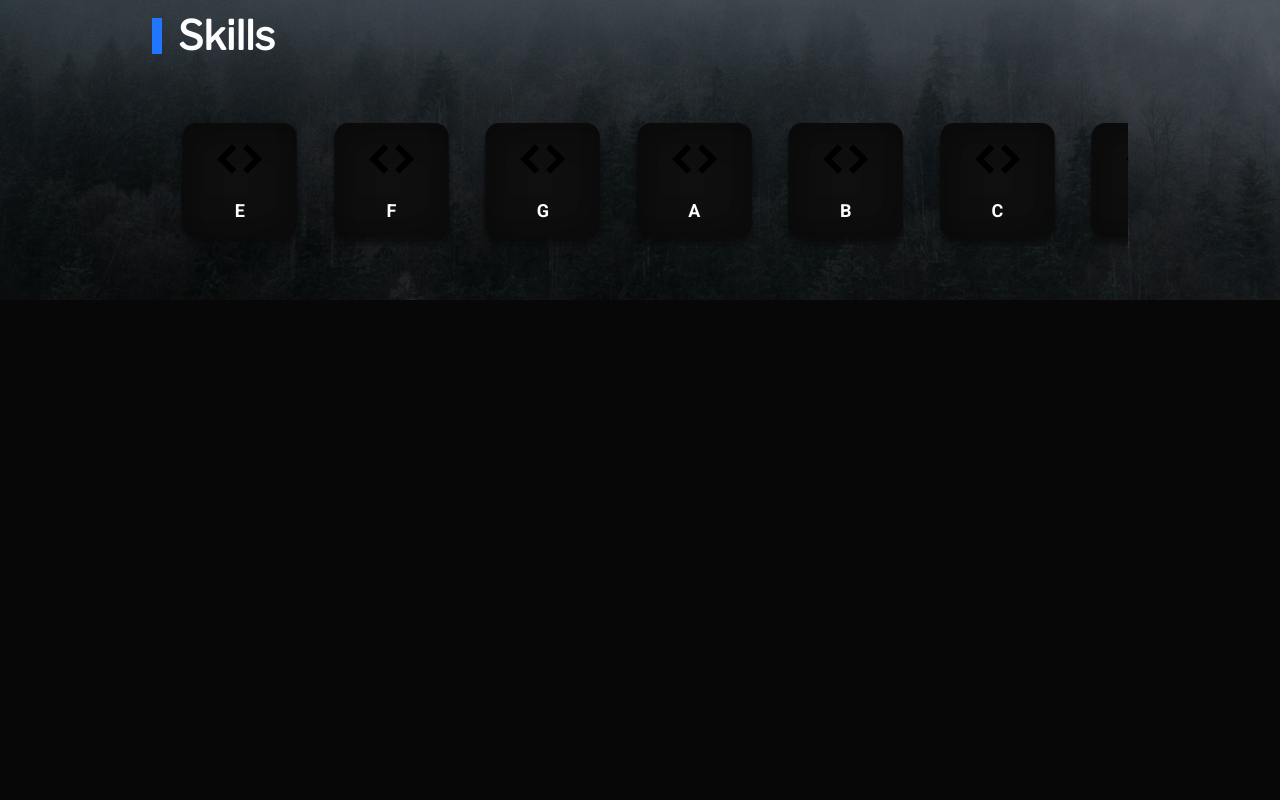
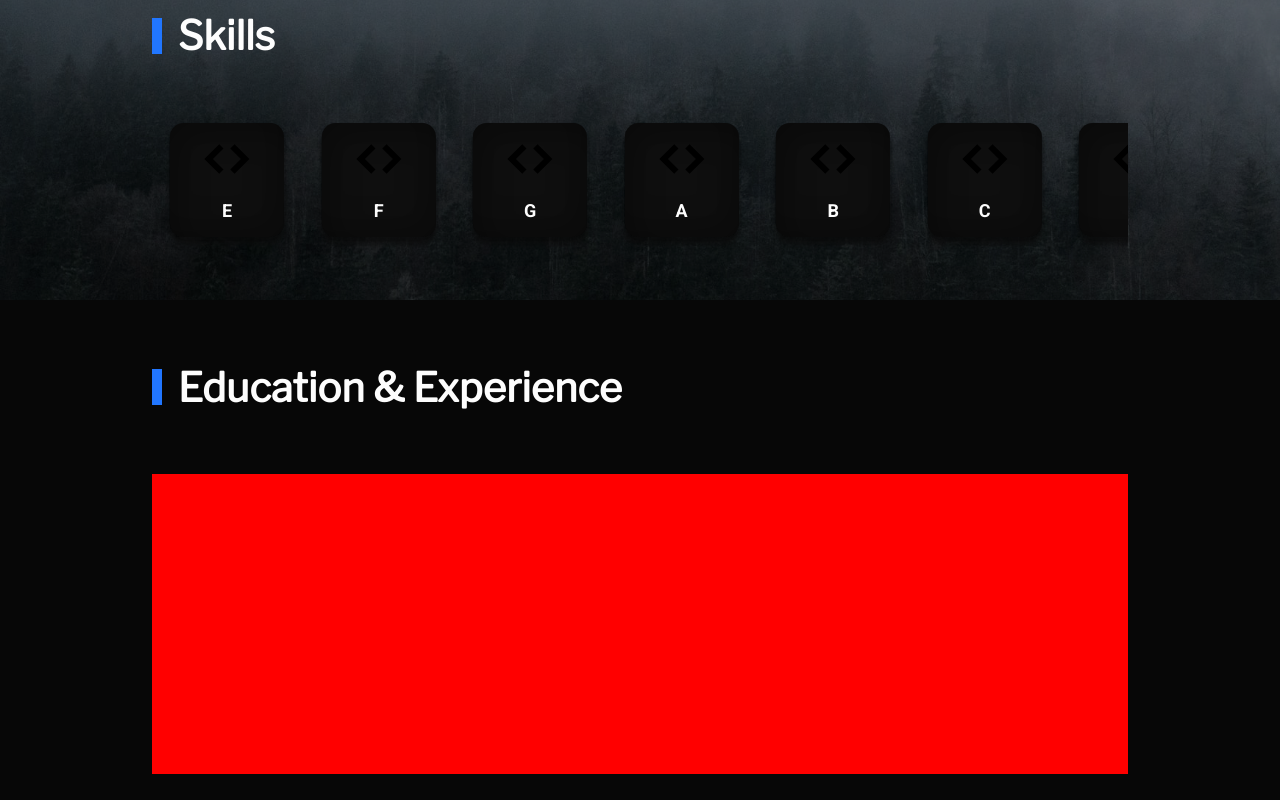
Before and after one commit to Newtepos/my-resume, a Next.js app: page / in a window 1280 px wide. Shown: the part 873-1673 px from the top of the page. Before the commit the page ends 1173 px from the top, so only its background shows below. Built offline with nearby package versions, Linux system fonts and the light colour scheme.

Commit message:
Feat: create Experience Comp. Section

```diff
--- /dev/null
+++ b/components/experience/Experience.js
@@ -0,0 +1,14 @@
+import classes from "./Experience.module.css";
+
+const Experience = (props) => {
+  return (
+    <section className={classes.main_container}>
+      <div className={classes.section_header}>
+        <h3>Education & Experience</h3>
+      </div>
+      <div className={classes.experience_detail}></div>
+    </section>
+  );
+};
+
+export default Experience;
--- /dev/null
+++ b/components/experience/Experience.module.css
@@ -0,0 +1,29 @@
+section.main_container {
+    position: relative;
+    width: 80%;
+    height: 500px;
+    margin: 0 auto;
+    max-width: 120rem;
+}
+
+.section_header {
+    position: relative;
+    display: flex;
+    align-items: center;
+    padding: 10em 0;
+}
+
+
+.section_header::before {
+    content: "";
+    background: #2176ff;
+    width: 1rem;
+    height: 3.6rem;
+    margin-right: 2.5em;
+    z-index: 1;
+  }
+
+.experience_detail {
+    height: 300px;
+    background: red;
+}
--- a/pages/index.js
+++ b/pages/index.js
@@ -1,5 +1,6 @@
 import { Fragment } from "react";
 import Aboutme from "../components/aboutme/Aboutme";
+import Experience from "../components/experience/Experience";
 import Skills from "../components/skills/Skills";
 
 export default function Home() {
@@ -7,6 +8,7 @@ export default function Home() {
     <Fragment>
       <Aboutme></Aboutme>
       <Skills></Skills>
+      <Experience></Experience>
     </Fragment>
   );
 }
```
